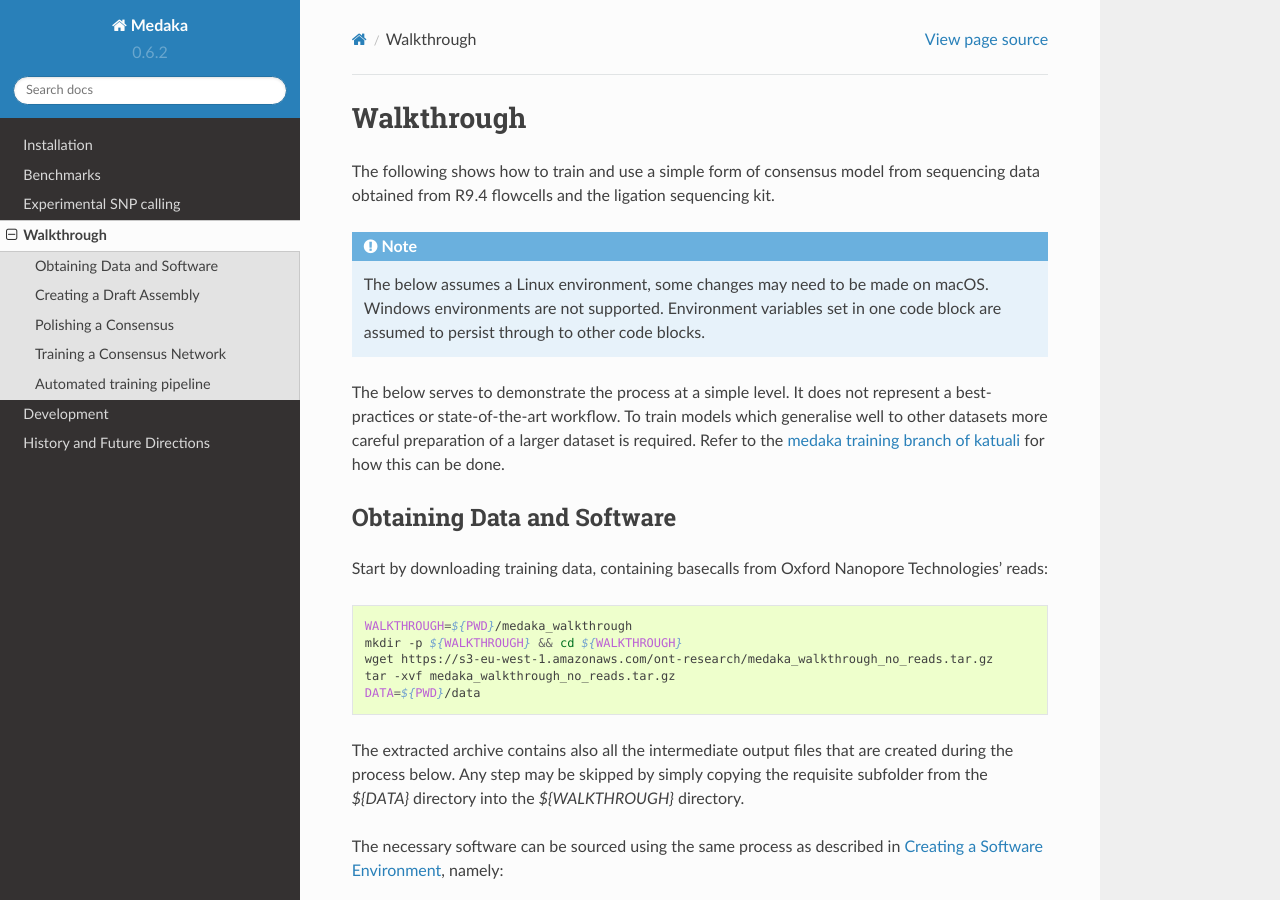
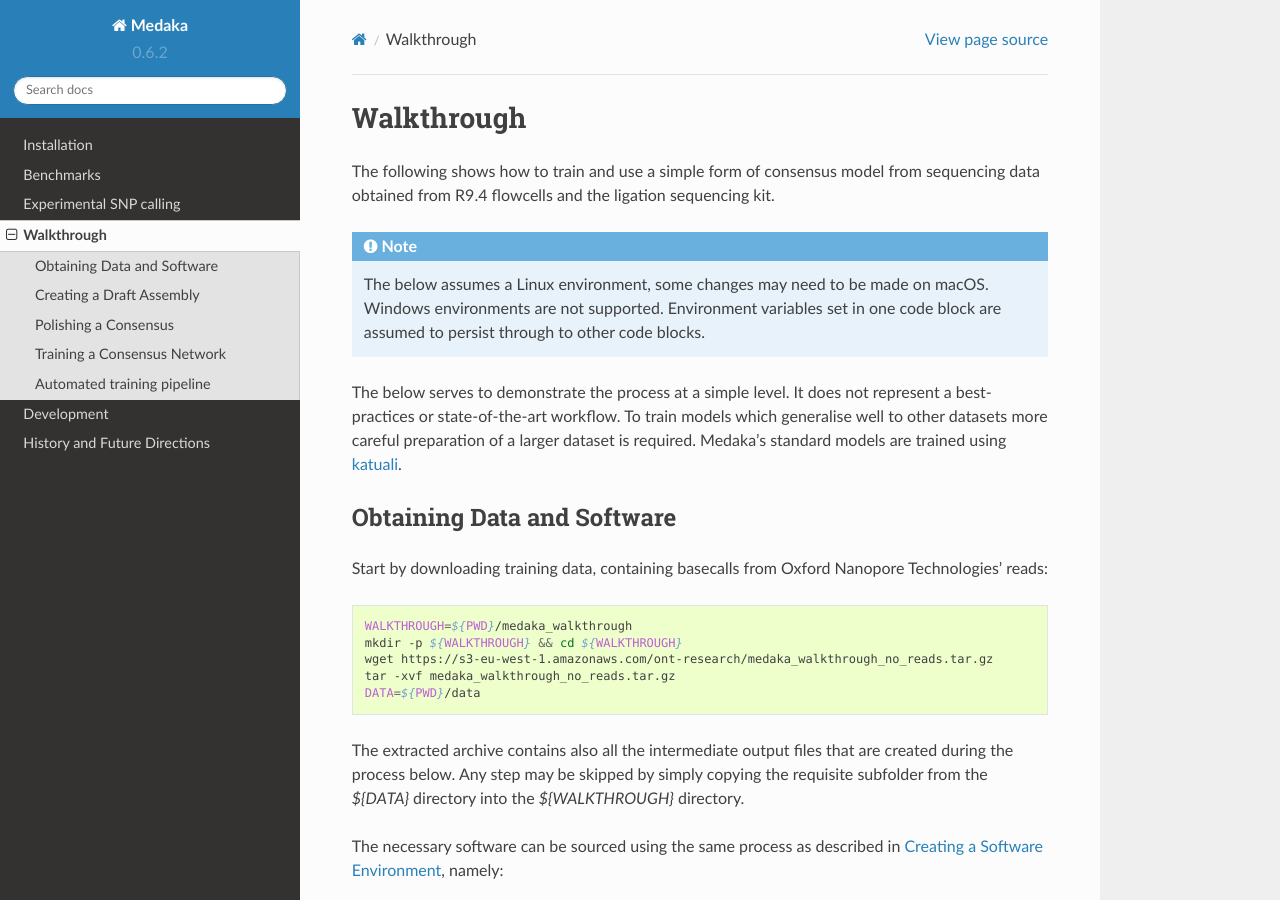
Before and after one commit to nanoporetech/medaka, a Sphinx documentation site: the page built from docs/walkthrough.rst, in a window 1280 px wide and 900 px high. Built offline with Sphinx 7.4.7 and the Read the Docs theme 2.0.0, drawn with Linux system fonts in a browser that asks for light colours; pages that are not in the unit, such as notebooks, are missing from menus.

Commit message:
update training doc link

```diff
--- a/docs/walkthrough.rst
+++ b/docs/walkthrough.rst
@@ -13,9 +13,8 @@ ligation sequencing kit.
 The below serves to demonstrate the process at a simple level. It does not
 represent a best-practices or state-of-the-art workflow. To train models
 which generalise well to other datasets more careful preparation of a larger
-dataset is required. Refer to the `medaka training branch of katuali
-<https://github.com/nanoporetech/katuali/releases/tag/v0.1-medaka>`_ for how
-this can be done.
+dataset is required. Medaka's standard models are trained using
+`katuali <https://nanoporetech.github.io/katuali/medaka_train.html>`_.
 
 
 Obtaining Data and Software
```
